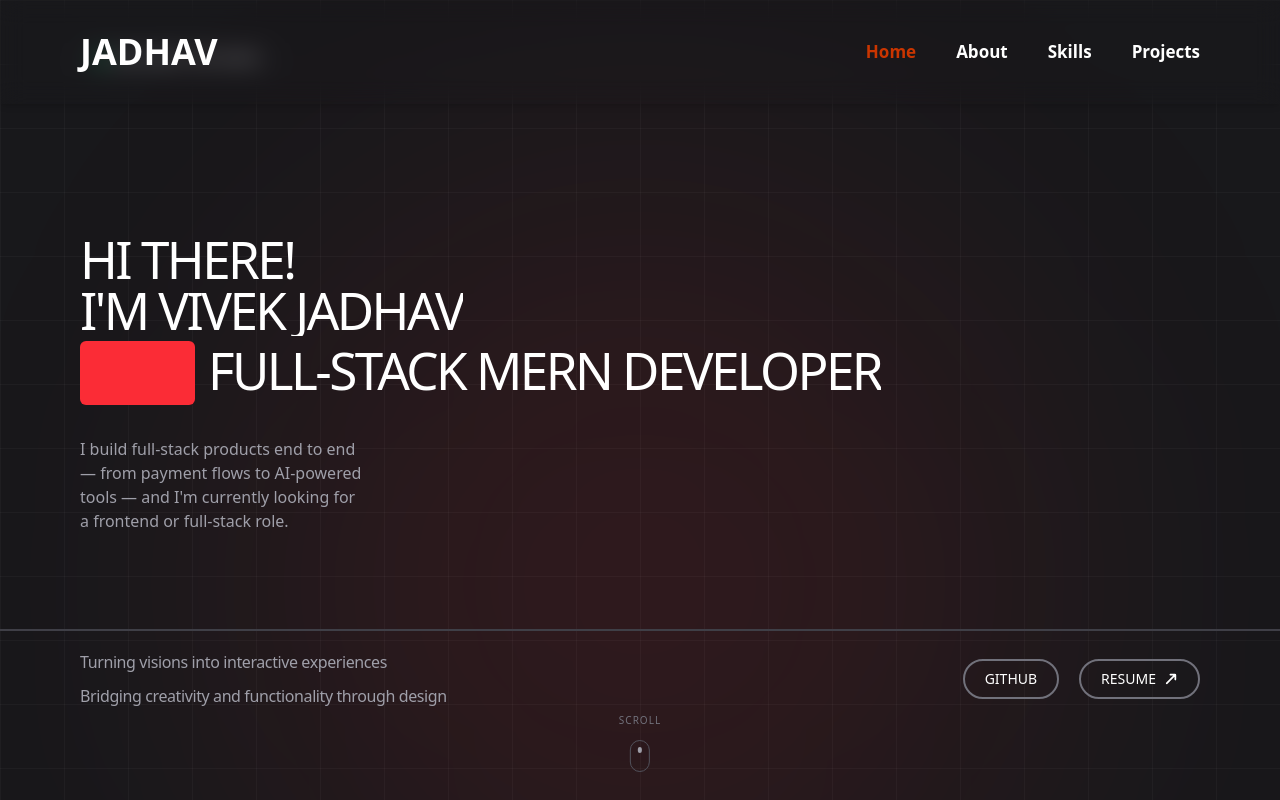
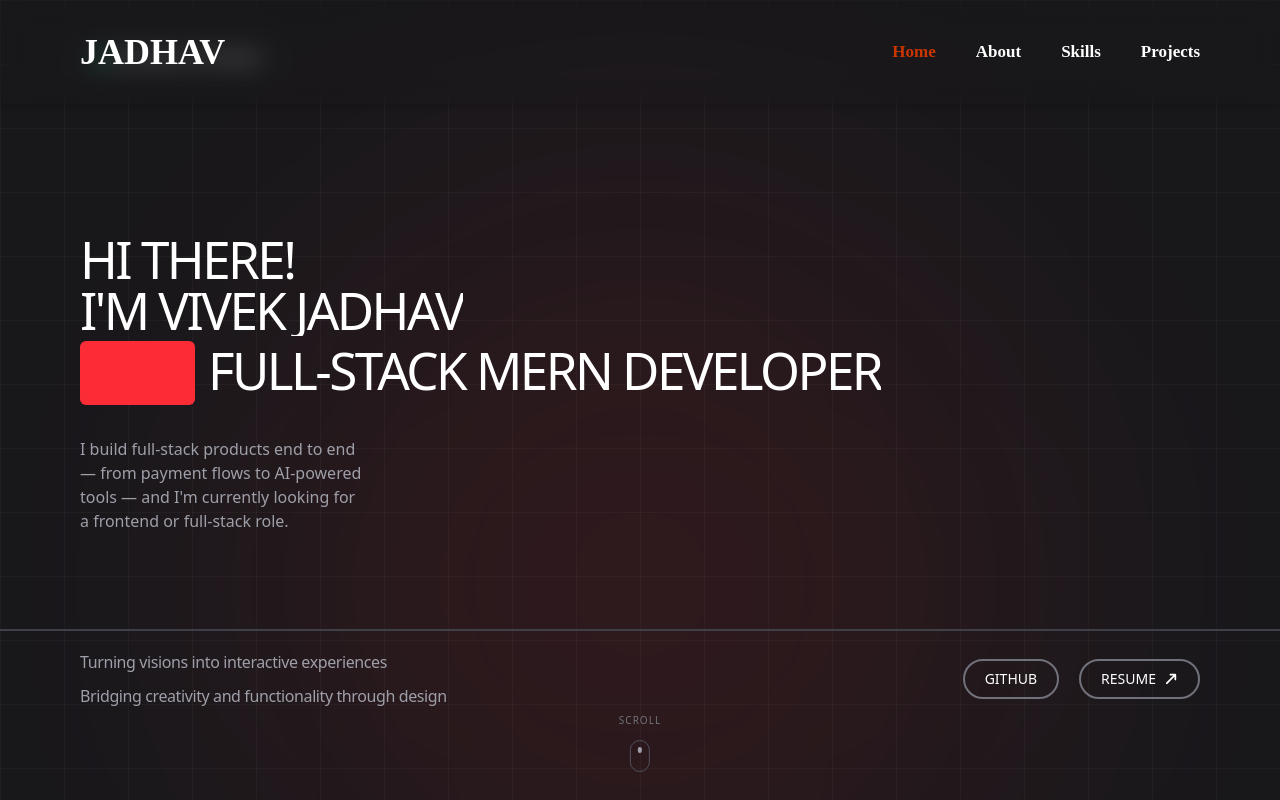
Before and after one commit to VivekJadhav2001/Portfolio, a React (Vite) app: page / in a window 1280 px wide. Shown: the top 800 px of the page. Built offline with nearby package versions, Linux system fonts and the light colour scheme.

Commit message:
feat: enhance Navbar with mobile responsiveness and add Vercel configuration for rewrites

```diff
--- a/src/components/Navbar/Navbar.jsx
+++ b/src/components/Navbar/Navbar.jsx
@@ -1,50 +1,77 @@
-import React from 'react'
+import React, { useState } from 'react'
 import './Navbar.css'
-import { Link, NavLink } from 'react-router-dom'
-
-import About from '../About/About'
-import Eyes from '../Eyes/Eyes'
-import LandingPage from '../LandingPage/LandingPage'
-import Marquee from '../Marquee/Marquee'
-import Project from '../Projects/Project'
-import Skills from '../Skills/Skills'
+import { NavLink } from 'react-router-dom'
+import { HiMenu, HiX } from 'react-icons/hi'
 
 function Navbar() {
+  const [isOpen, setIsOpen] = useState(false)
+
+  const navLinkClass = ({ isActive }) =>
+    `block py-2 pr-4 pl-3 duration-200 ${
+      isActive ? "text-orange-700" : "text-white"
+    } border-b border-gray-100 hover:bg-gray-50 lg:hover:bg-transparent lg:border-0 hover:text-orange-700 lg:p-0`
+
+  const links = [
+    { to: "/", label: "Home" },
+    { to: "/about2", label: "About" },
+    { to: "/skills", label: "Skills" },
+    // { to: "/resume", label: "Resume" },
+    { to: "/projects", label: "Projects" },
+  ]
+
   return (
-    <div id='font' className="backdrop-blur-md shadow-md fixed z-[999] w-full flex justify-between items-center px-20 py-8 font-['Neue Montreal'] text-white">
-        <div className='logo cursor-pointer text-4xl font-extrabold'>
+    <div
+      id="font"
+      className="backdrop-blur-md shadow-md fixed z-[999] w-full flex justify-between items-center px-5 sm:px-10 lg:px-20 py-5 lg:py-8 font-['Neue_Montreal'] text-white"
+    >
+      <div className="logo cursor-pointer text-2xl sm:text-3xl lg:text-4xl font-extrabold">
         <h3>JADHAV</h3>
-        </div>
-        {/* <div className='links flex gap-10 cursor-pointer'>
-            {["Home","About","Projects","Skills","Resume","Let's Talk"].map((item,index) => (
-                <a key={index} className={` text-[17px] capitalize font-regular ${ index === 5 && "ml-35"}`}>{item}</a>
-            ))}
-        </div> */}
-        <div className="links  cursor-pointer">
-        <ul className="nav-menu text-[17px] capitalize font-semibold flex gap-10 ">
-          <li>
-            <NavLink to='/'className={({isActive}) =>`block py-2 pr-4 pl-3 duration-200 ${isActive ? "text-orange-700" : "text-white"} border-b border-gray-100 hover:bg-gray-50 lg:hover:bg-transparent lg:border-0 hover:text-orange-700 lg:p-0`} >
-              Home
-            </NavLink>
-          </li>
-          <li>
-            <NavLink to='/about2' className={({isActive}) =>`block py-2 pr-4 pl-3 duration-200 ${isActive ? "text-orange-700" : "text-white"} border-b border-gray-100 hover:bg-gray-50 lg:hover:bg-transparent lg:border-0 hover:text-orange-700 lg:p-0`
-                }>About</NavLink>
-          </li>
-          <li>
-            <NavLink to='/skills' className={({isActive}) =>`block py-2 pr-4 pl-3 duration-200 ${isActive ? "text-orange-700" : "text-white"} border-b border-gray-100 hover:bg-gray-50 lg:hover:bg-transparent lg:border-0 hover:text-orange-700 lg:p-0`
-                }>Skills</NavLink>
-          </li>
-          {/* <li>
-            <NavLink to='/resume' className={({isActive}) =>`block py-2 pr-4 pl-3 duration-200 ${isActive ? "text-orange-700" : "text-white"} border-b border-gray-100 hover:bg-gray-50 lg:hover:bg-transparent lg:border-0 hover:text-orange-700 lg:p-0`
-                }>Resume</NavLink>
-          </li> */}
-          <li>
-            <NavLink to='/projects' className={({isActive}) =>`block py-2 pr-4 pl-3 duration-200 ${isActive ? "text-orange-700" : "text-white"} border-b border-gray-100 hover:bg-gray-50 lg:hover:bg-transparent lg:border-0 hover:text-orange-700 lg:p-0`
-                }>Projects</NavLink>
-          </li>
+      </div>
+
+      {/* Desktop links */}
+      <div className="links cursor-pointer hidden lg:block">
+        <ul className="nav-menu text-[17px] capitalize font-semibold flex gap-10">
+          {links.map((link) => (
+            <li key={link.to}>
+              <NavLink to={link.to} className={navLinkClass}>
+                {link.label}
+              </NavLink>
+            </li>
+          ))}
         </ul>
-        </div>
+      </div>
+
+      {/* Mobile hamburger toggle */}
+      <button
+        onClick={() => setIsOpen(!isOpen)}
+        className="lg:hidden text-3xl z-[1000]"
+        aria-label={isOpen ? "Close menu" : "Open menu"}
+      >
+        {isOpen ? <HiX /> : <HiMenu />}
+      </button>
+
+      {/* Mobile menu overlay */}
+      <div
+        className={`lg:hidden fixed inset-0 top-0 h-screen w-full bg-zinc-900/98 backdrop-blur-md flex flex-col items-center justify-center gap-8 transition-all duration-300 ease-in-out ${
+          isOpen ? "opacity-100 pointer-events-auto" : "opacity-0 pointer-events-none"
+        }`}
+      >
+        <ul className="flex flex-col items-center gap-8 text-2xl capitalize font-semibold">
+          {links.map((link) => (
+            <li key={link.to}>
+              <NavLink
+                to={link.to}
+                onClick={() => setIsOpen(false)}
+                className={({ isActive }) =>
+                  `${isActive ? "text-orange-700" : "text-white"} hover:text-orange-700 transition-colors`
+                }
+              >
+                {link.label}
+              </NavLink>
+            </li>
+          ))}
+        </ul>
+      </div>
     </div>
   )
 }
```
Also changed, not shown: vercel.json (added).
